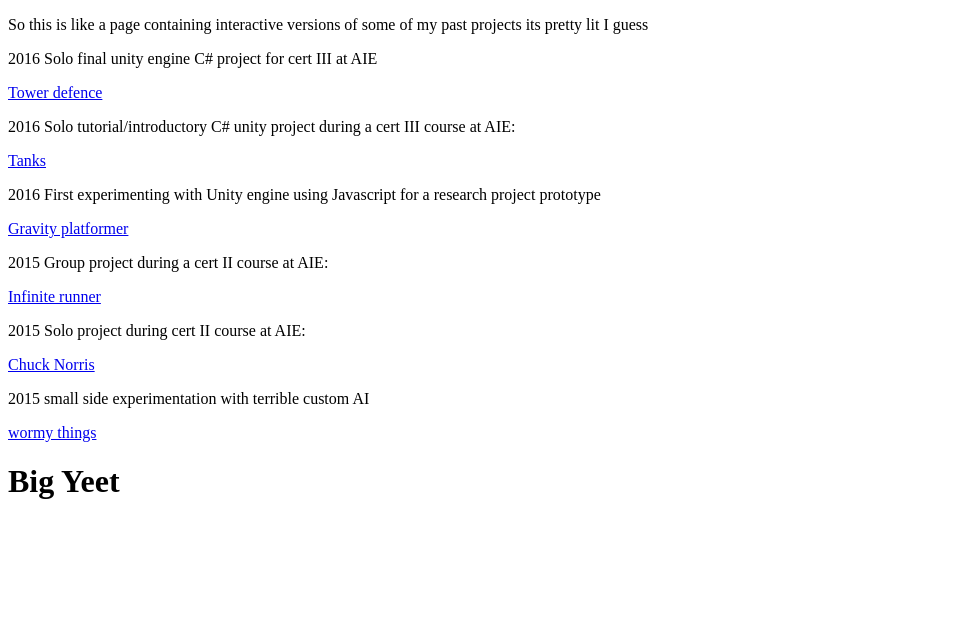
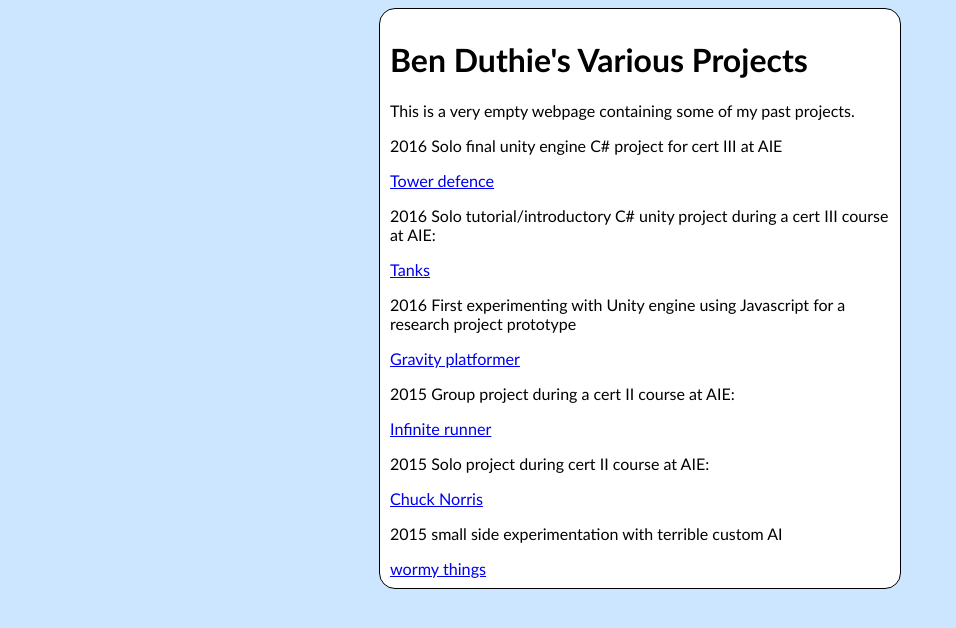
Before and after one commit to benduthie-canva/benextreme.github.io, a plain HTML site: page index.html in a window 1280 px wide. Shown: the whole page, without its empty margins (0-956 px from the left). Drawn offline with Linux system fonts and the light colour scheme.

Commit message:
Updated index

```diff
--- a/index.html
+++ b/index.html
@@ -1,10 +1,36 @@
-<!doctype HTML>
-<html>
+<!DOCTYPE html>
+<html lang="en">
 	<head>
-		<title>Ben is Good</title>
+		<title>Ben Duthie's various projects</title>
+		<style>
+			body {
+				background-color: #cce6ff;
+				font-family: Calibri, Helvetica, sans-serif;
+
+			}
+			#content {
+				max-width: 500px;
+				font-size: 1au;
+				margin: auto;
+				border: 1px solid black;
+				border-radius: 16px;
+				background-color: white;
+				padding: 10px;
+
+			}
+			h1 {
+				font-family: Calibri, Helvetica, sans-serif;
+			}
+			a {
+				font-size: 2ex;
+			}
+		</style>
+
 	</head>
 	<body>
-		<p>So this is like a page containing interactive versions of some of my past projects its pretty lit I guess</p>
+		<div id="content">
+			<h1>Ben Duthie's Various Projects</h1>
+			<p>This is a very empty webpage containing some of my past projects.</p>
 
 			<p>2016 Solo final unity engine C# project for cert III at AIE</p>
 			<a href="WebBuild - tower defense/index.html">Tower defence</br></a>
@@ -23,7 +49,7 @@
 
 			<p>2015 small side experimentation with terrible custom AI</p>
 			<a href="topdown-zombie-game-master/index.html">wormy things</a>
+		</style>
 
-		<h1>Big Yeet</h1>
 	</body>
 </html>
```
Lines whose indentation alone changed are shown as unchanged.
